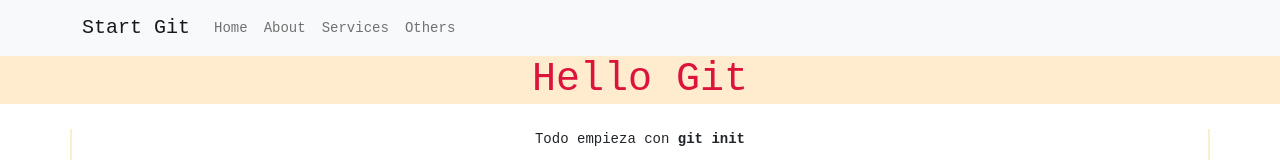
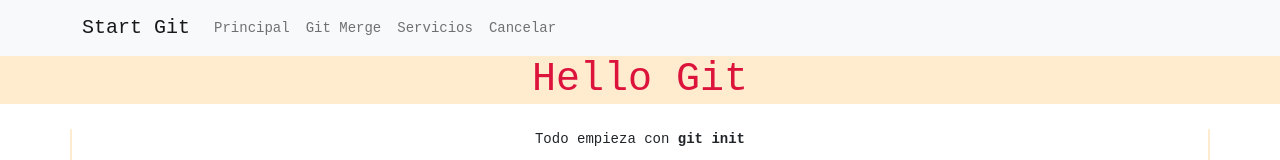
Before and after one commit to jhossR/learnGit, a plain HTML site: page index.html in a window 1280 px wide. Shown: the top 160 px of the page. Drawn offline with nearby package versions, Linux system fonts and the light colour scheme.

Commit message:
actualización en español

```diff
--- a/nav.html
+++ b/nav.html
@@ -8,18 +8,18 @@
         <div class="collapse navbar-collapse" id="navbarResponsive">
             <ul class="navbar-nav ml-auto">
                 <li class="nav-item active">
-                    <a class="nav-link" href="index.html">Home
+                    <a class="nav-link" href="index.html">Principal
                         <span class="sr-only"></span>
                     </a>
                 </li>
                 <li class="nav-item">
-                    <a class="nav-link" href="about.html">About</a>
+                    <a class="nav-link" href="about.html">Git Merge</a>
                 </li>
                 <li class="nav-item">
-                    <a class="nav-link" href="#">Services</a>
+                    <a class="nav-link" href="#">Servicios</a>
                 </li>
                 <li class="nav-item">
-                    <a class="nav-link" href="#">Others</a>
+                    <a class="nav-link" href="#">Cancelar</a>
                 </li>
             </ul>
         </div>
```
